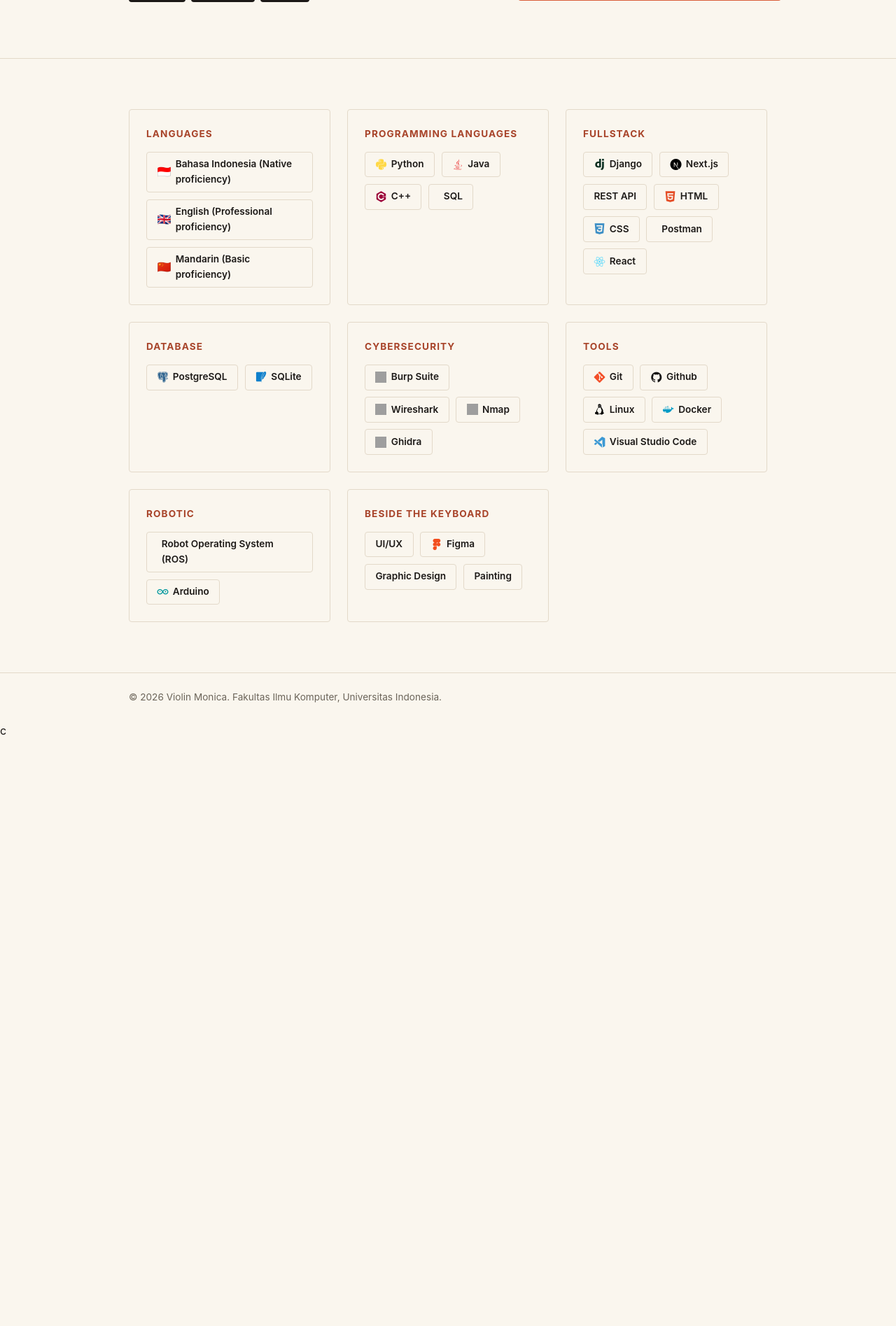
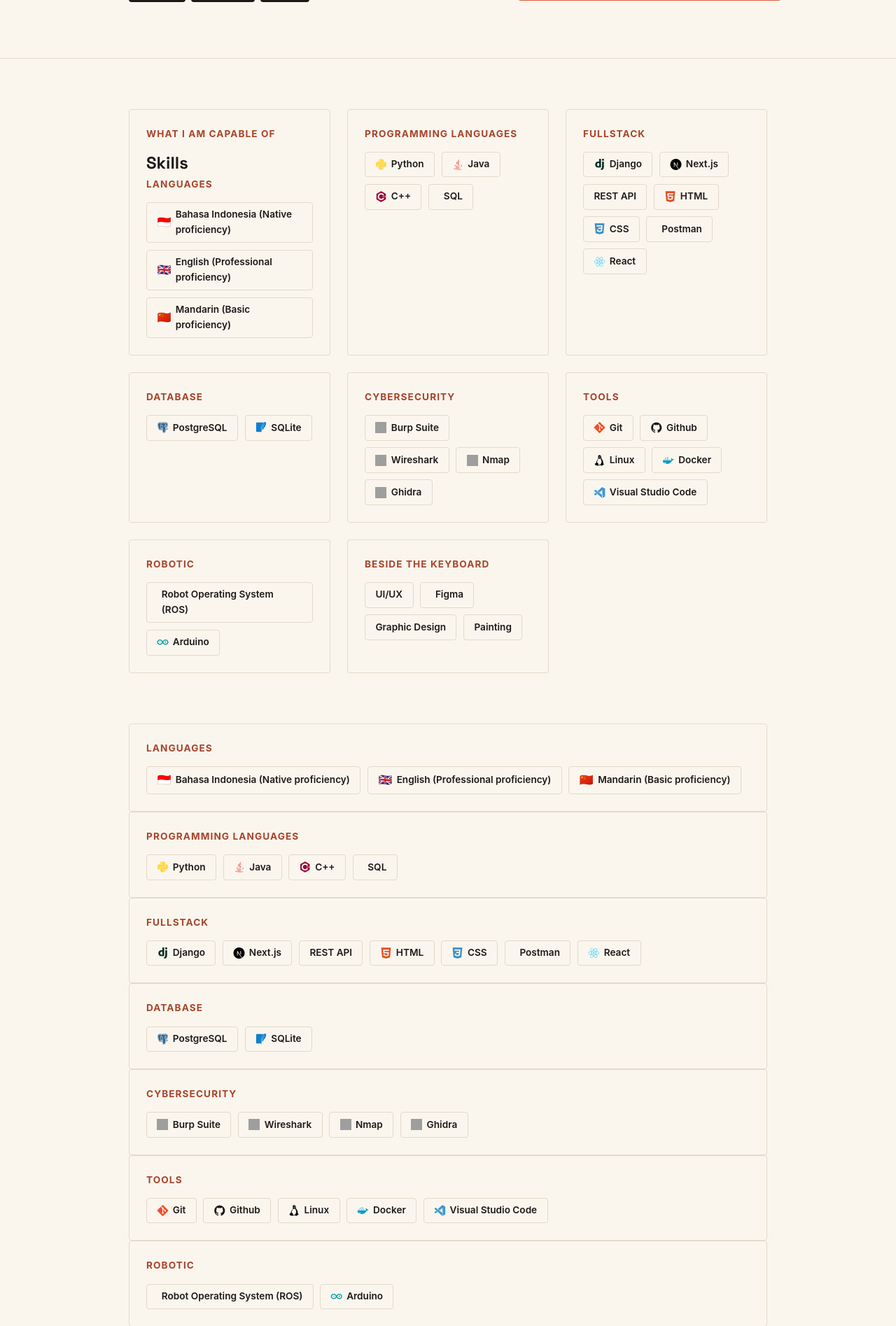
Before and after one commit to ViolinMonica/portfolio, a Django app: page / in a window 1280 px wide. Shown: the part 563-2458 px from the top of the page at 70% size. Before the commit the page ends 1613 px from the top, so only its background shows below. Run offline with Django 5.2, Linux system fonts and the light colour scheme; grey boxes are pictures that could not be loaded.

Commit message:
add title for skills

```diff
--- a/templates/index.html
+++ b/templates/index.html
@@ -57,6 +57,8 @@
         <section class="skills" id="skills">
             <div class="container">
                 <div class="skill-category">
+                    <p class="hero-kicker">What I am Capable Of</p>
+                    <h1>Skills</h1>
                     <h3 class="skill-category-title">Languages</h3>
                     <div class="skill-list">
                         <span class="skill-pill"><span class="flag">🇮🇩</span>Bahasa Indonesia (Native proficiency)</span>
@@ -114,7 +116,7 @@
                 <div class="skill-category">
                     <h3 class="skill-category-title">Robotic</h3>
                     <div class="skill-list">
-                        <span class="skill-pill"><i class="devicon-ros-plain colored"></i>Robot Operating System (ROS)</span>
+                        <span class="skill-pill"><i class="devicon-ros-original colored"></i>Robot Operating System (ROS)</span>
                         <span class="skill-pill"><i class="devicon-arduino-plain colored"></i>Arduino</span>
                     </div>
                 </div>
@@ -122,7 +124,81 @@
                     <h3 class="skill-category-title">Beside the Keyboard</h3>
                     <div class="skill-list">
                         <span class="skill-pill">UI/UX</span>
-                        <span class="skill-pill"><i class="devicon-figma-plain colored"></i>Figma</span>
+                        <span class="skill-pill"><i class="devicon-figma-original colored"></i>Figma</span>
+                        <span class="skill-pill">Graphic Design</span>
+                        <span class="skill-pill">Painting</span>
+                    </div>
+                </div>
+            </section>
+            <section class="projects" id="projects">
+            <div class="container">
+                <div class="skill-category">
+                    <h3 class="skill-category-title">Languages</h3>
+                    <div class="skill-list">
+                        <span class="skill-pill"><span class="flag">🇮🇩</span>Bahasa Indonesia (Native proficiency)</span>
+                        <span class="skill-pill"><span class="flag">🇬🇧</span>English (Professional proficiency)</span>
+                        <span class="skill-pill"><span class="flag">🇨🇳</span>Mandarin (Basic proficiency)</span>
+                    </div>
+                </div>
+                <div class="skill-category">
+                    <h3 class="skill-category-title">Programming languages</h3>
+                    <div class="skill-list">
+                        <span class="skill-pill"><i class="devicon-python-plain colored"></i> Python</span>
+                        <span class="skill-pill"><i class="devicon-java-plain colored"></i> Java</span>
+                        <span class="skill-pill"><i class="devicon-cplusplus-plain colored"></i> C++</span>
+                        <span class="skill-pill"><i class="devicon-azuresqldatabase-plain colored"></i> SQL</span>
+                    </div>
+                </div>
+                <div class="skill-category">
+                    <h3 class="skill-category-title">Fullstack</h3>
+                    <div class="skill-list">
+                        <span class="skill-pill"><i class="devicon-django-plain colored"></i>Django</span>
+                        <span class="skill-pill"><i class="devicon-nextjs-plain colored"></i>Next.js</span>
+                        <span class="skill-pill">REST API</span>
+                        <span class="skill-pill"><i class="devicon-html5-plain colored"></i>HTML</span>
+                        <span class="skill-pill"><i class="devicon-css3-plain colored"></i>CSS</span>
+                        <span class="skill-pill"><i class="devicon-postman-plain colored"></i>Postman</span>
+                        <span class="skill-pill"><i class="devicon-react-plain colored"></i>React</span>
+                    </div>
+                </div>
+                <div class="skill-category">
+                    <h3 class="skill-category-title">Database</h3>
+                    <div class="skill-list">
+                        <span class="skill-pill"><i class="devicon-postgresql-plain colored"></i>PostgreSQL</span>
+                        <span class="skill-pill"><i class="devicon-sqlite-plain colored"></i>SQLite</span>
+                    </div>
+                </div>
+                <div class="skill-category">
+                    <h3 class="skill-category-title">Cybersecurity</h3>
+                    <div class="skill-list">
+                        <span class="skill-pill"><img class="tool-icon" src="https://cdn.simpleicons.org/burpsuite" alt=""> Burp Suite</span>
+                        <span class="skill-pill"><img class="tool-icon" src="https://cdn.simpleicons.org/wireshark" alt=""> Wireshark</span>
+                        <span class="skill-pill"><img class="tool-icon" src="https://nmap.org/images/sitelogo-2x.png" alt=""> Nmap</span>
+                        <span class="skill-pill"><img class="tool-icon" src="https://media.defense.gov/2023/Mar/06/2003173005/-1/-1/0/230306-D-IM742-4444.PNG" alt=""> Ghidra</span>
+                    </div>
+                </div>
+                <div class="skill-category">
+                    <h3 class="skill-category-title">Tools</h3>
+                    <div class="skill-list">
+                        <span class="skill-pill"><i class="devicon-git-plain colored"></i>Git</span>
+                        <span class="skill-pill"><i class="devicon-github-plain colored"></i>Github</span>
+                        <span class="skill-pill"><i class="devicon-linux-plain colored"></i>Linux</span>
+                        <span class="skill-pill"><i class="devicon-docker-plain colored"></i>Docker</span>
+                        <span class="skill-pill"><i class="devicon-vscode-plain colored"></i>Visual Studio Code</span>
+                    </div>
+                </div>
+                <div class="skill-category">
+                    <h3 class="skill-category-title">Robotic</h3>
+                    <div class="skill-list">
+                        <span class="skill-pill"><i class="devicon-ros-original colored"></i>Robot Operating System (ROS)</span>
+                        <span class="skill-pill"><i class="devicon-arduino-plain colored"></i>Arduino</span>
+                    </div>
+                </div>
+                <div class="skill-category">
+                    <h3 class="skill-category-title">Beside the Keyboard</h3>
+                    <div class="skill-list">
+                        <span class="skill-pill">UI/UX</span>
+                        <span class="skill-pill"><i class="devicon-figma-original colored"></i>Figma</span>
                         <span class="skill-pill">Graphic Design</span>
                         <span class="skill-pill">Painting</span>
                     </div>
```
